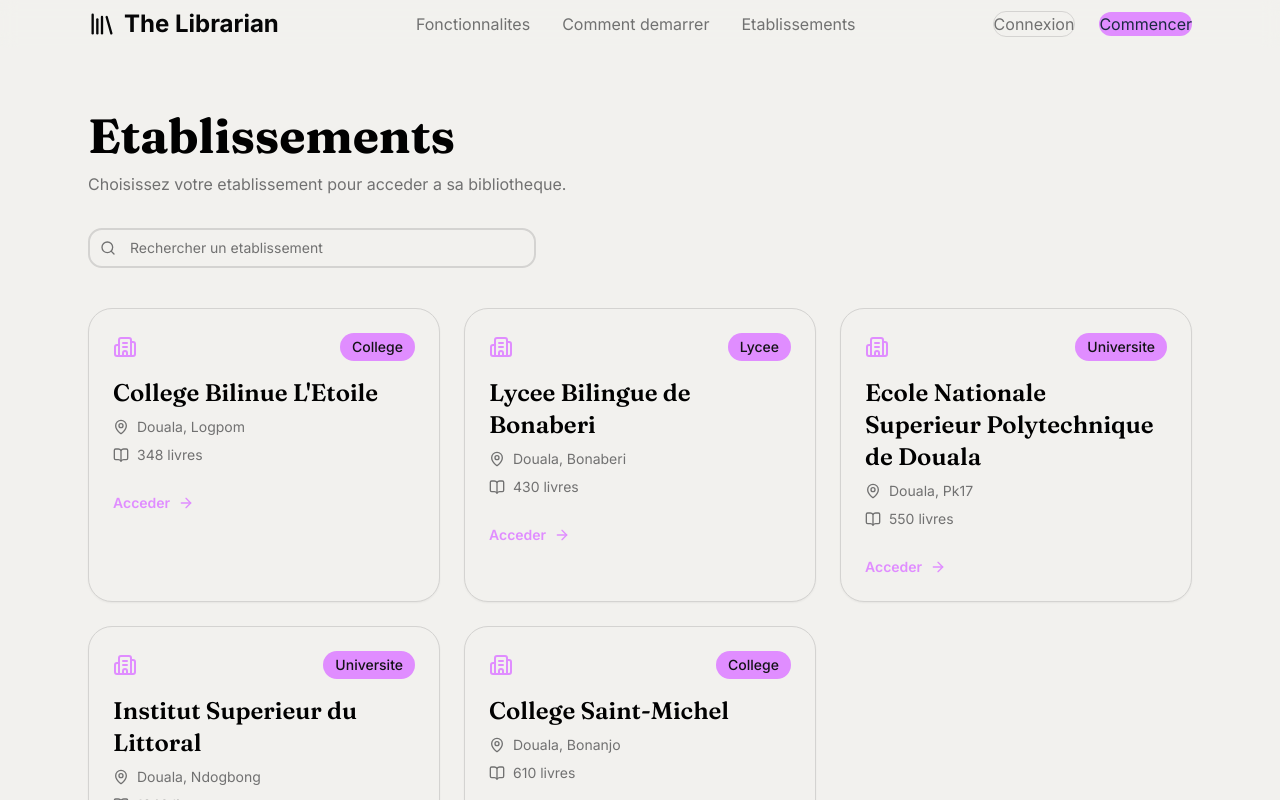
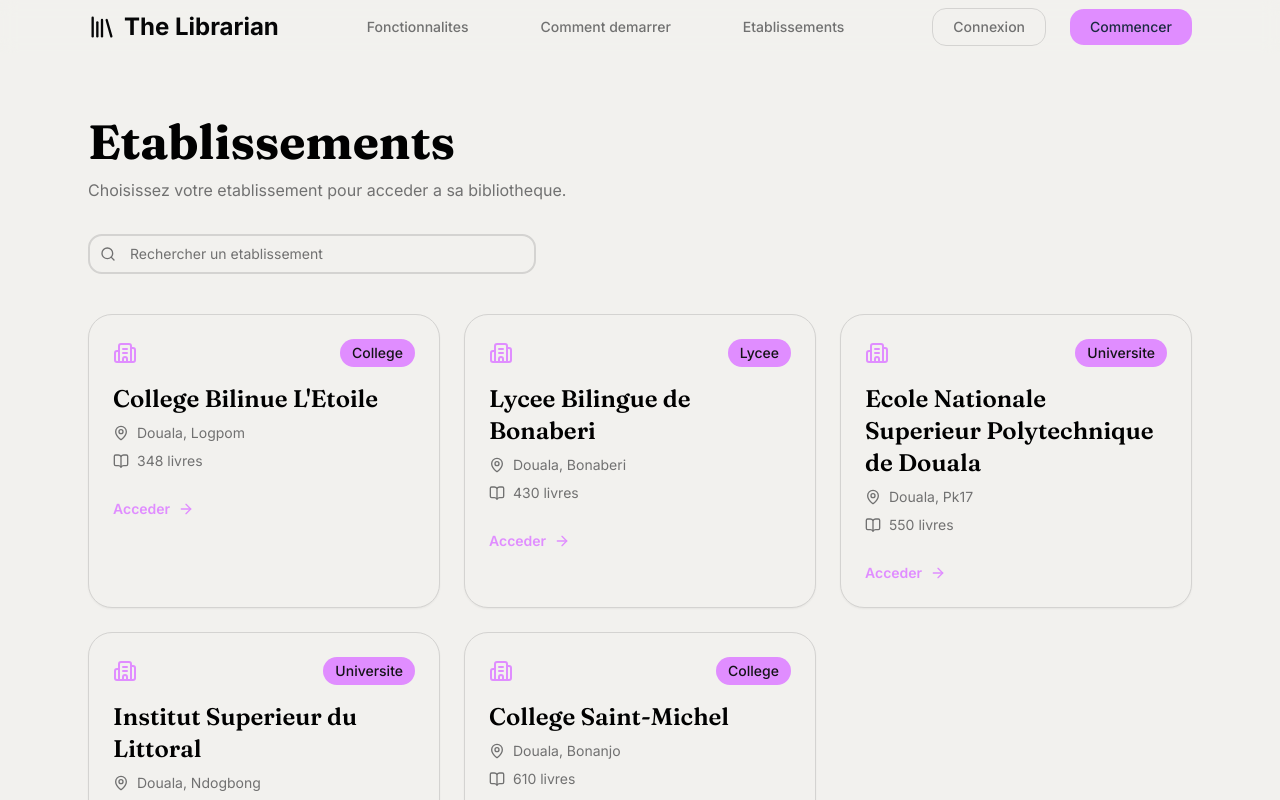
Before and after one commit to pxtrice03/Academic-Librarian, a React (Vite) app in the folder client/: page /e in a window 1280 px wide. Shown: the top 800 px of the page. Built offline with nearby package versions, Linux system fonts and the light colour scheme.

Commit message:
feat: included the new buttonVariants prop

```diff
--- a/client/src/components/layout/NavBar.tsx
+++ b/client/src/components/layout/NavBar.tsx
@@ -5,6 +5,7 @@ import { APP_NAME } from '@libs/constants';
 import { button } from '@libs/style';
 import useAuthStore from '@stores/useAuthStore';
 import { useState } from 'react';
+import { buttonVariants } from '@components/ui/Button';
 
 const links = [
     { to: '/#functions', label: 'Fonctionnalites' },
@@ -35,7 +36,7 @@ const NavBar = () => {
                             <NavLink
                                 key={to}
                                 to={to}
-                                className="transition-colors duration-500 hover:text-accent"
+                                className={cn(buttonVariants({ variant: "secondary" }), "text-muted hover:no-underline hover:text-accent")}
                             >
                                 {label}
                             </NavLink>
@@ -47,7 +48,7 @@ const NavBar = () => {
                         {user ? (
                             <NavLink
                                 to={use.slug ? `/e/${user.slug}` : "/e"}
-                                className={cn(button, "bg-accent text-accent-foreground duration-500  hover:bg-accent/85")}
+                                className={buttonVariants()}
                             >
                                 Mon espace
                             </NavLink>
@@ -55,13 +56,13 @@ const NavBar = () => {
                             <>
                                 <NavLink
                                     to='/connexion'
-                                    className={cn(button, "hidden rounded-btn text-muted md:block md:border md:border-line hover:text-primary hover:bg-muted/5")}
+                                    className={cn(buttonVariants({ variant: "outline" }), "hidden md:block md:border md:border-line hover:text-primary hover:bg-muted/5")}
                                 >
                                     Connexion
                                 </NavLink>
                                 <NavLink
                                     to="/inscription"
-                                    className={cn(button, "bg-accent rounded-btn text-accent-foreground hover:bg-accent/85 hover:text-primary")}
+                                    className={cn(buttonVariants({ variant: "default" }))}
                                 >
                                     Commencer
                                 </NavLink>
@@ -107,7 +108,7 @@ const NavBar = () => {
                             {user ? (
                                 <NavLink
                                     to={user.slug ? `/e/${user.slug}` : "/e"}
-                                    onClick={cn(button, "bg-accent text-accent-foreground text-center")}
+                                    onClick={buttonVariants()}
                                 >
                                     Mon espace
                                 </NavLink>
@@ -116,7 +117,7 @@ const NavBar = () => {
                                     <NavLink
                                         to="/connexion"
                                         onClick={closeMenu}
-                                        className={cn(button, "rounded-btn border border-line")}
+                                        className={buttonVariants({ variant: "outline" })}
                                     >
                                         Connexion
                                     </NavLink>
@@ -124,7 +125,7 @@ const NavBar = () => {
                                     <NavLink
                                         to="/inscription"
                                         onClick={closeMenu}
-                                        className={cn(button, "rounded-btn bg-accent text-accent-foreground")}
+                                        className={buttonVariants({ variant: "default" })}
                                     >
                                         Commencer
                                     </NavLink>
```
